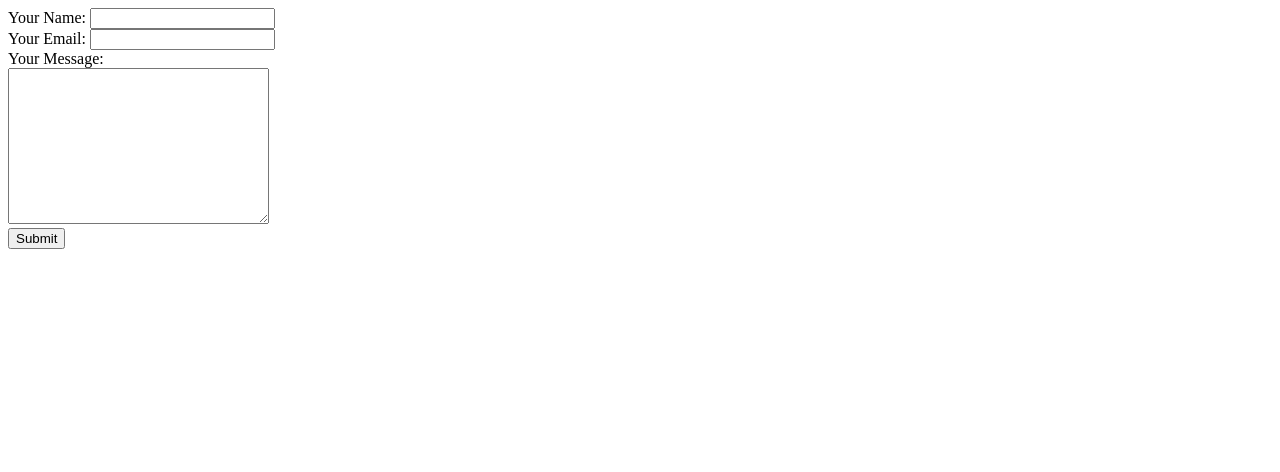
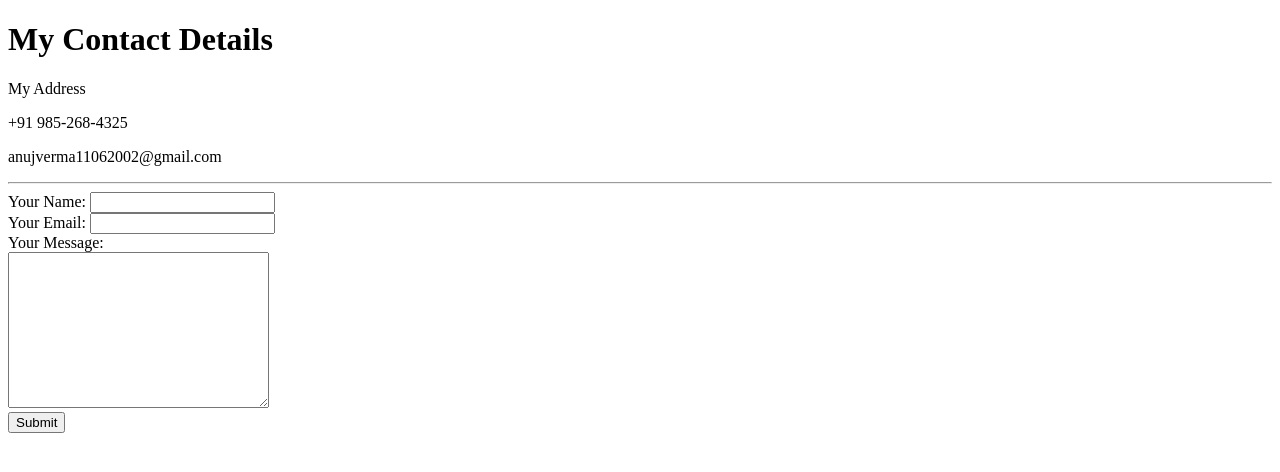
Before and after one commit to oxone-999/CV, a plain HTML site: page contact.html in a window 1280 px wide. Drawn offline with Linux system fonts and the light colour scheme.

Commit message:
update contact.html

```diff
--- a/contact.html
+++ b/contact.html
@@ -1,10 +1,22 @@
 <!DOCTYPE html>
 <html lang="en" dir="ltr">
-  <head>
-    <meta charset="utf-8">
-    <title></title>
-  </head>
-  <body>
+
+<head>
+  <meta charset="utf-8">
+  <title>Contact Me</title>
+  <link rel="stylesheet" href="css/styles.css">
+
+  <style>
+    @import url('https://fonts.googleapis.com/css2?family=Ubuntu:ital,wght@0,300;1,400&display=swap');
+  </style>
+</head>
+
+<body>
+  <h1>My Contact Details</h1>
+  <p>My Address</p>
+  <p>+91 985-268-4325</p>
+  <p>anujverma11062002@gmail.com</p>
+  <hr>
   <form action="mailto:anujverma11062002@gmail.com" method="post" enctype="text/plain">
     <label>Your Name:</label>
     <input type="text" name="yourName" value=""><br>
@@ -14,5 +26,6 @@
     <textarea name="yourMessage" rows="10" cols="30"></textarea><br>
     <input type="submit" name="">
   </form>
-  </body>
+</body>
+
 </html>
```
